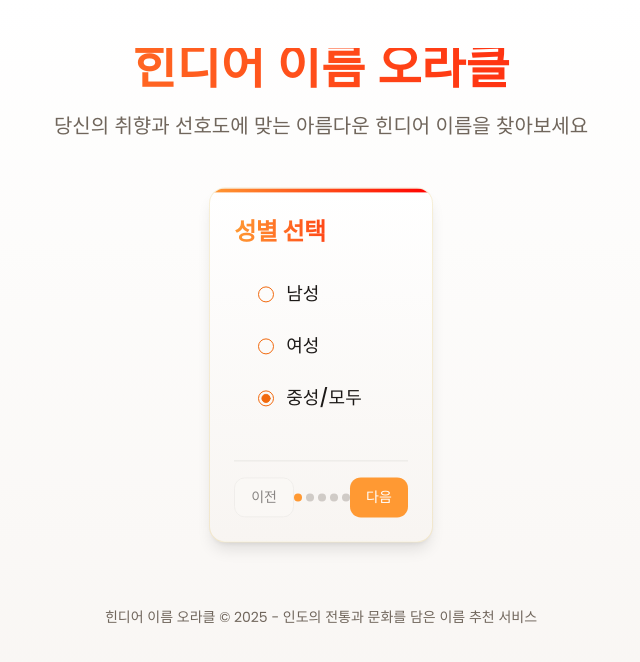
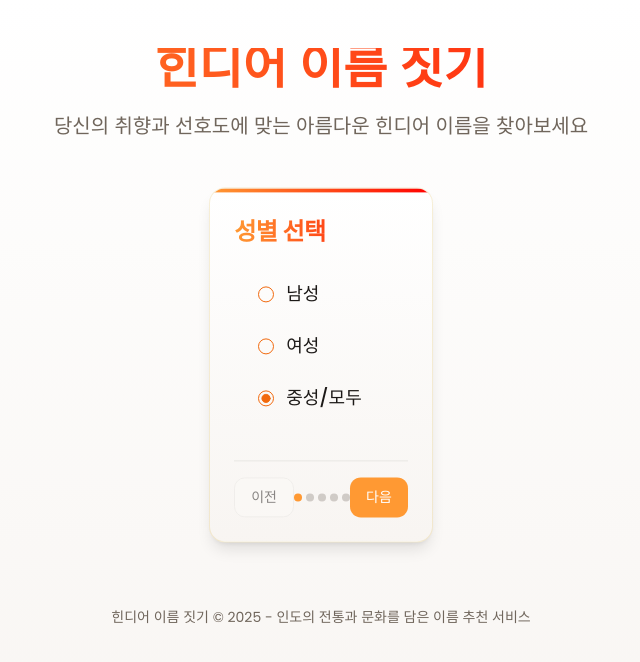
Before and after one commit to joonbeom02/hindi-name-oracle, a React (Vite) app: page / in a window 1280 px wide. Shown: the top 662 px of the page, without its empty margins (319-959 px from the left). Built offline with nearby package versions, Linux system fonts and the light colour scheme.

Commit message:
Rename "Oracle" to "Jitgi"
Replaced all instances of "Oracle" with "Jitgi" in the application.

```diff
--- a/index.html
+++ b/index.html
@@ -4,11 +4,11 @@
   <head>
     <meta charset="UTF-8" />
     <meta name="viewport" content="width=device-width, initial-scale=1.0" />
-    <title>Hindi Name Oracle - 힌디어 이름 오라클</title>
+    <title>Hindi Name 짓기 - 힌디어 이름 짓기</title>
     <meta name="description" content="Discover your perfect Hindi name with cultural meanings and beautiful translations" />
     <meta name="author" content="Lovable" />
 
-    <meta property="og:title" content="Hindi Name Oracle - 힌디어 이름 오라클" />
+    <meta property="og:title" content="Hindi Name 짓기 - 힌디어 이름 짓기" />
     <meta property="og:description" content="Discover your perfect Hindi name with cultural meanings and beautiful translations" />
     <meta property="og:type" content="website" />
     <meta property="og:image" content="https://lovable.dev/opengraph-image-p98pqg.png" />
--- a/src/pages/Index.tsx
+++ b/src/pages/Index.tsx
@@ -25,7 +25,7 @@ const Index = () => {
       <div className="container px-4 py-12 max-w-6xl">
         <header className="mb-12 text-center">
           <h1 className="text-3xl md:text-5xl font-bold mb-4 gradient-text">
-            힌디어 이름 오라클
+            힌디어 이름 짓기
           </h1>
           <p className="text-lg md:text-xl text-muted-foreground mx-auto max-w-3xl">
             당신의 취향과 선호도에 맞는 아름다운 힌디어 이름을 찾아보세요
@@ -43,7 +43,7 @@ const Index = () => {
         </div>
 
         <footer className="mt-16 text-center text-sm text-muted-foreground">
-          <p>힌디어 이름 오라클 &copy; {new Date().getFullYear()} - 인도의 전통과 문화를 담은 이름 추천 서비스</p>
+          <p>힌디어 이름 짓기 &copy; {new Date().getFullYear()} - 인도의 전통과 문화를 담은 이름 추천 서비스</p>
         </footer>
       </div>
     </div>
```
